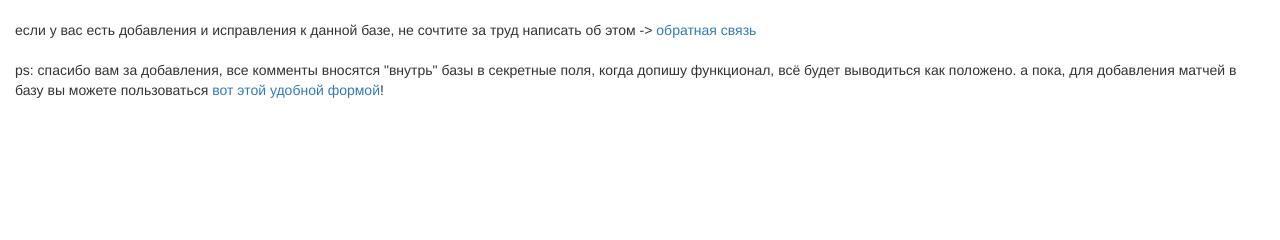
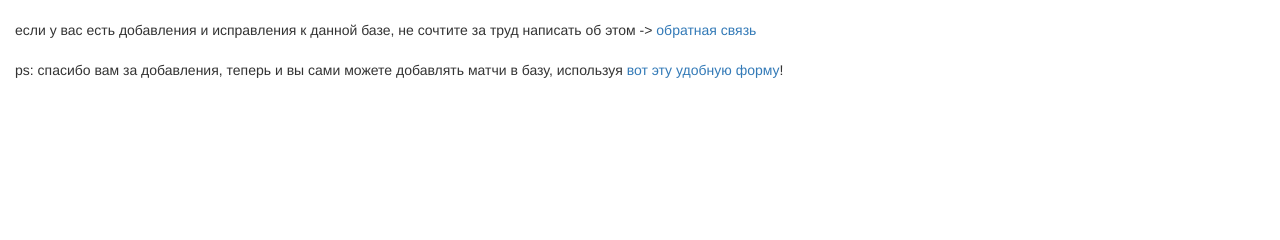
Before and after one commit to krnr/rugbystat, a Django app: template matches/templates/rating.html in a window 1280 px wide. Shown: the part 202-442 px from the top of the page. Run offline with Django 3.2, Linux system fonts and the light colour scheme; the template is opened without the code that fills it, so the values that code supplies are empty; some libraries are stand-ins or nearby versions.

Commit message:
changes from the production

```diff
--- a/matches/templates/base.html
+++ b/matches/templates/base.html
@@ -57,9 +57,8 @@
         если у вас есть добавления и исправления к данной базе,
         не сочтите за труд написать об этом -&gt; <a href="https://docs.google.com/forms/d/15cvacRfUez7JcSvk5jnAjS7H2t51xlDqLU3I6Jvbmec/viewform?embedded=true">обратная связь</a>
         <br><br>
-        ps: спасибо вам за добавления, все комменты вносятся "внутрь" базы в секретные поля,
-        когда допишу функционал, всё будет выводиться как положено. а пока, для добавления
-        матчей в базу вы можете пользоваться <a href="/new_match/">вот этой удобной формой</a>!
+        ps: спасибо вам за добавления, теперь и вы сами можете добавлять
+        матчи в базу, используя <a href="/new_match/">вот эту удобную форму</a>!
         </div>
 
     <!-- jQuery (necessary for Bootstrap's JavaScript plugins) -->
--- a/matches/views.py
+++ b/matches/views.py
@@ -135,7 +135,7 @@ def new_match(request):
         form = MatchForm(request.POST)
         if form.is_valid():
             post = form.save(commit=False)
-            post.comment += "\nAdded by site form"
+            post.comment += "\nAdded by the site form"
             post.save()
             print post
             return HttpResponseRedirect('/')
--- a/static/rating.js
+++ b/static/rating.js
@@ -124,6 +124,7 @@ function check_diff() {
         put_rating(home_rating + rating_result.run, away_rating + rating_result.fav, rating_result.fav);
     };
 };
+
 function rating(fav_score, run_score, rating_diff){
     var diff;
     if (fav_score > run_score) {
@@ -171,6 +172,8 @@ function put_rating(home, away, diff) {
     var home_rating = home;
     if ($('#cb').is(':checked')) {
         home_rating -= 3.0;
+        var home_rating_before = parseFloat($('#id_home_rating_before').val());
+        $('#id_home_rating_before').val(home_rating_before - 3.0)
     };
     $('#id_home_rating_after').val(Math.round(home_rating * 100) / 100);
     $('#id_away_rating_after').val(Math.round(away * 100) / 100);
```
